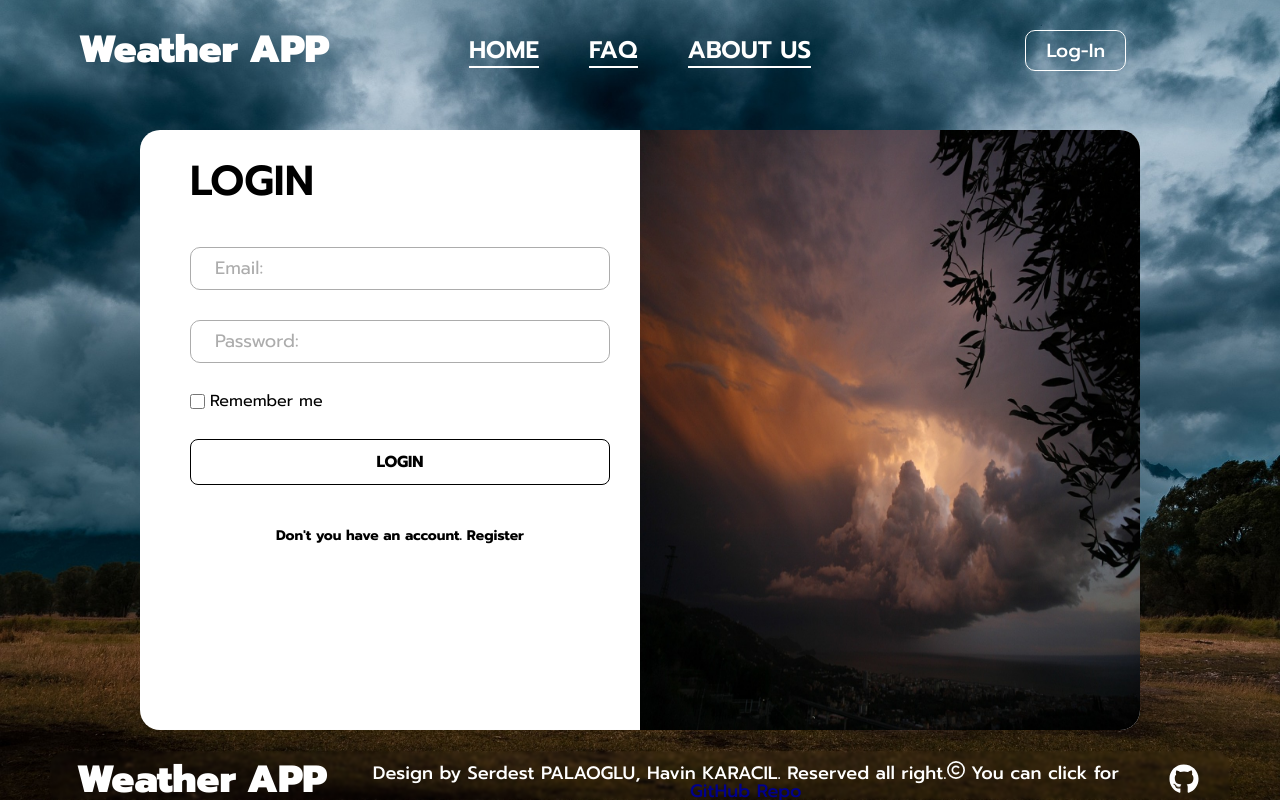
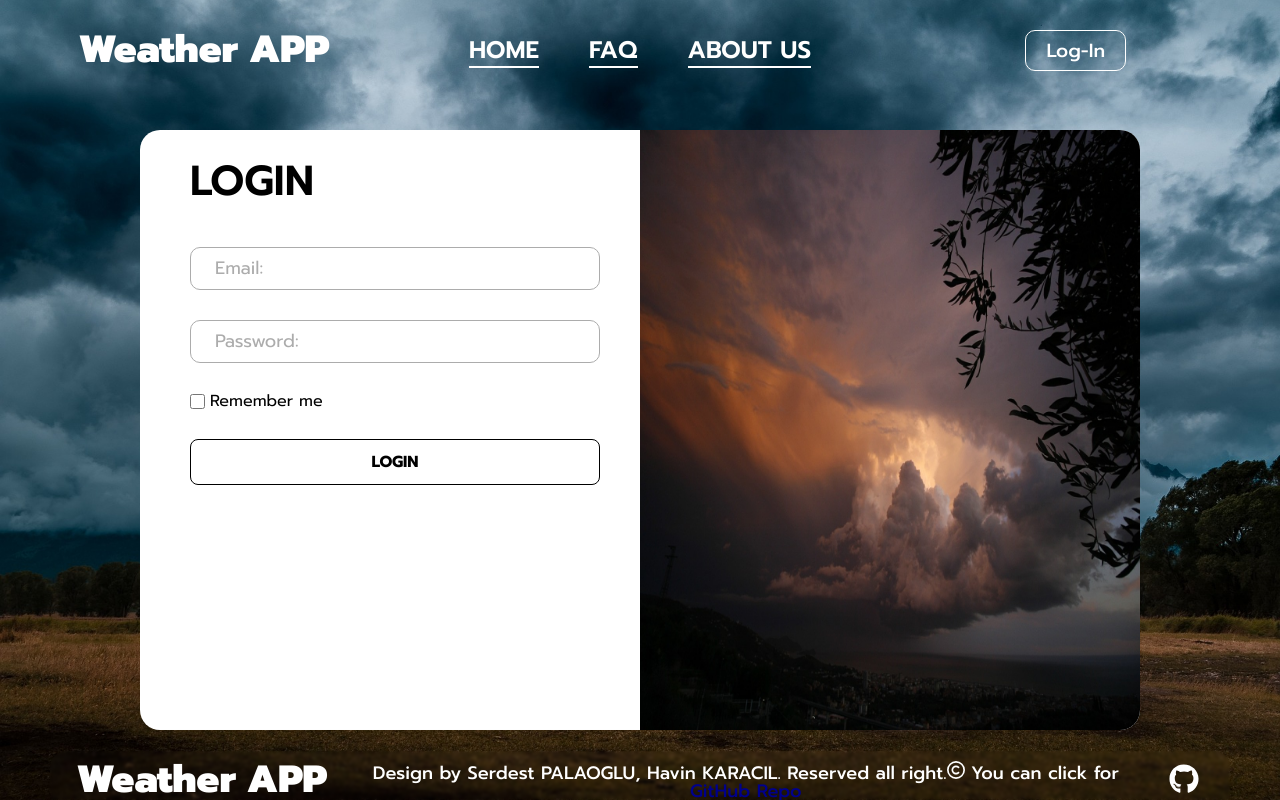
Before and after one commit to palaogluserdest/gsp-weather-app-project, a Next.js app: page /user-auth in a window 1280 px wide. Built offline with nearby package versions, Linux system fonts and the light colour scheme; no server answers.

Commit message:
Fixed conditanil bugs

```diff
--- a/src/app/components/LayoutWrapper/index.tsx
+++ b/src/app/components/LayoutWrapper/index.tsx
@@ -11,7 +11,7 @@ type LayoutWrapperProps = {
 
 const LayoutWrapper: FC<LayoutWrapperProps> = ({ children }) => {
   const [isOpen, setIsOpen] = useState<boolean>(false);
-  const [windowSize, setWindowSize] = useState<number>(0);
+  const [windowSize, setWindowSize] = useState<number>(typeof window !== 'undefined' ? window.innerWidth : 100000);
 
   useEffect(() => {
     const handleResize = () => {
--- a/src/app/components/LoginRegister/Login/index.tsx
+++ b/src/app/components/LoginRegister/Login/index.tsx
@@ -18,7 +18,7 @@ type LoginProps = {
 };
 
 const Login: FC<LoginProps> = ({ showToastify, setIsAuth }) => {
-  const [windowSize, setWindowSize] = useState<number>(0);
+  const [windowSize, setWindowSize] = useState<number>(typeof window !== 'undefined' ? window.innerWidth : 100000);
   const router = useRouter();
 
   const formikInitialValues: FormikLoginValues = {
--- a/src/app/components/LoginRegister/Register/index.tsx
+++ b/src/app/components/LoginRegister/Register/index.tsx
@@ -64,7 +64,7 @@ const Register: FC<RegisterProps> = ({ setIsAuth, showToastify }) => {
     return () => {
       window.removeEventListener('resize', handleResize);
     };
-  }, [windowSize]);
+  }, []);
 
   return (
     <>
--- a/src/app/components/LoginRegister/index.tsx
+++ b/src/app/components/LoginRegister/index.tsx
@@ -9,7 +9,7 @@ import './LoginRegister.scss';
 
 const LoginRegister = () => {
   const [isAuth, setIsAuth] = useState<boolean>(true);
-  const [windowSize, setWindowSize] = useState<number>(0);
+  const [windowSize, setWindowSize] = useState<number>(typeof window !== 'undefined' ? window.innerWidth : 100000);
 
   const registerStyles = {
     top: '0',
--- a/src/app/components/WeatherCard/index.tsx
+++ b/src/app/components/WeatherCard/index.tsx
@@ -14,7 +14,7 @@ type WeatherCardProps = {
 };
 
 const WeatherCard: FC<WeatherCardProps> = ({ oneDay, id, isExpended, isMounted, onClick }) => {
-  const [windowSize, setWindowSize] = useState<number>(0);
+  const [windowSize, setWindowSize] = useState<number>(typeof window !== 'undefined' ? window.innerWidth : 100000);
   const formatedDate = formatDate(oneDay.dt_txt.split(' ')[0]);
   const onlyDay = formatedDate.split(' ')[0];
   const wCode = oneDay.weather[0].id;
--- a/src/app/page.tsx
+++ b/src/app/page.tsx
@@ -20,7 +20,7 @@ const Home = () => {
   const [selectedCard, setSelectedCard] = useState<number | null>(null);
   const [dailyWeather, setDailyWeather] = useState<any>(null);
   const [dailyWeatherInfos, setDailyWeatherInfos] = useState<dailyWeatherInfosProps[]>([]);
-  const [windowSize, setWindowSize] = useState<number>(0);
+  const [windowSize, setWindowSize] = useState<number>(typeof window !== 'undefined' ? window.innerWidth : 100000);
   const [cardOwnInfo, setCardOwnInfo] = useState<dailyWeatherInfosProps>({
     maxTemp: 0,
     minTemp: 0,
```
